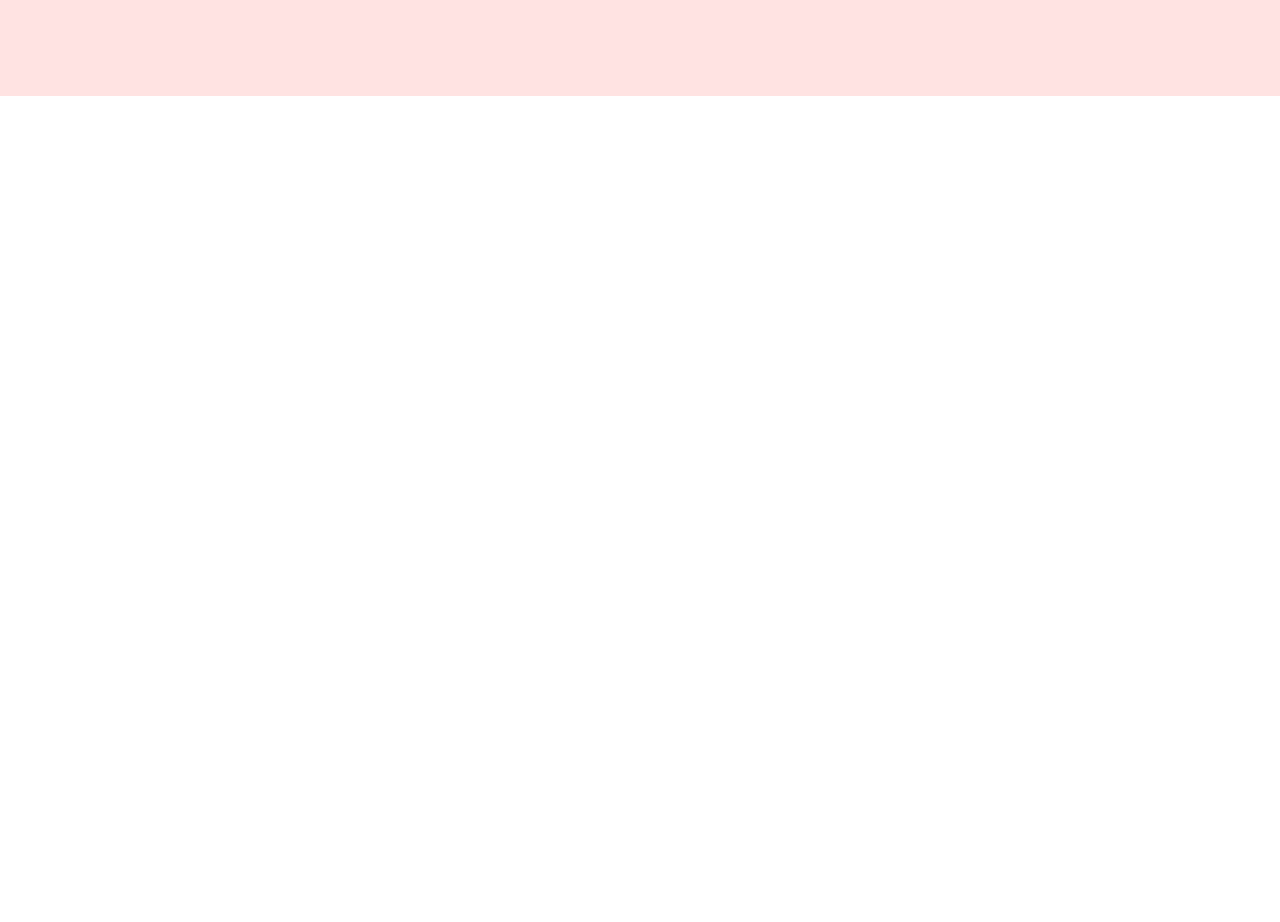
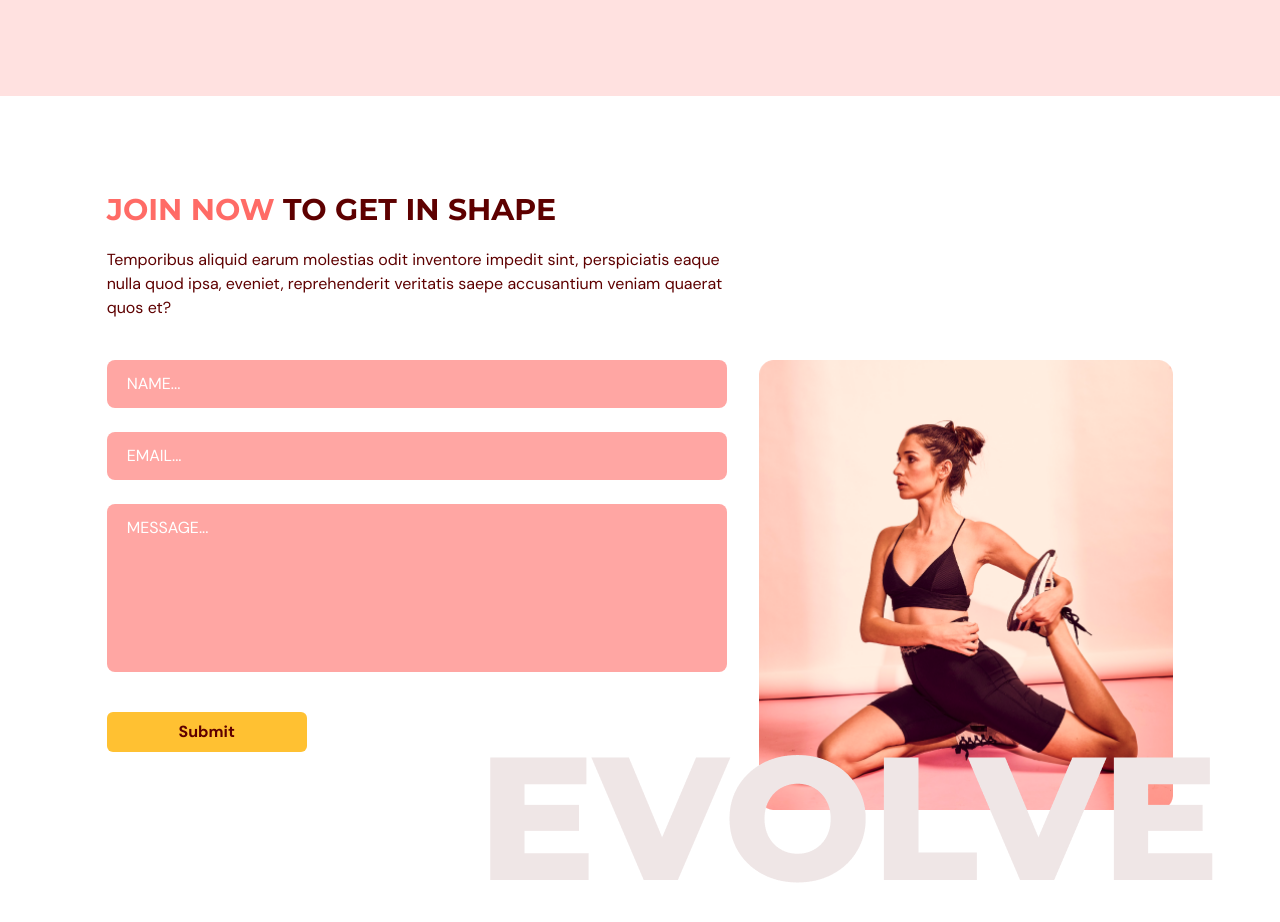
Before and after one commit to laveosa/evogym, a React app: page / in a window 1280 px wide. Shown: the part 2945-3867 px from the top of the page. Before the commit the page ends 3041 px from the top, so only its background shows below. Built offline with nearby package versions, Linux system fonts and the light colour scheme; the HTML template or start-up script is replaced by a standard one.

Commit message:
(ContactUs) Create new scene

```diff
--- a/package.json
+++ b/package.json
@@ -14,7 +14,8 @@
     "framer-motion": "^11.5.6",
     "react": "^18.3.1",
     "react-anchor-link-smooth-scroll": "^1.0.12",
-    "react-dom": "^18.3.1"
+    "react-dom": "^18.3.1",
+    "react-hook-form": "^7.53.0"
   },
   "devDependencies": {
     "@eslint/js": "^9.9.0",
--- a/src/App.tsx
+++ b/src/App.tsx
@@ -6,6 +6,7 @@ import Home from "./scenes/home";
 import Benefits from "./scenes/benefits/Benefits";
 import GraphicArticle from "./scenes/graphic-article/GraphicArticle";
 import OurClasses from "./scenes/our-classes/OurClasses";
+import ContactUs from "./scenes/contact-us/ContactUs";
 
 function App() {
   const [selectedPage, setSelectedPage] = useState<SelectedPage>(
@@ -40,6 +41,7 @@ function App() {
       <Benefits setSelectedPage={setSelectedPage} />
       <GraphicArticle setSelectedPage={setSelectedPage} />
       <OurClasses setSelectedPage={setSelectedPage} />
+      <ContactUs setSelectedPage={setSelectedPage} />
     </div>
   );
 }
--- /dev/null
+++ b/src/scenes/contact-us/ContactUs.tsx
@@ -0,0 +1,165 @@
+import { motion } from "framer-motion";
+import { useForm } from "react-hook-form";
+
+import { SelectedPage } from "@/shared/types";
+
+import ContactUsPageGraphic from "@/assets/ContactUsPageGraphic.png";
+import HText from "@/components/HText";
+import { p } from "framer-motion/client";
+
+type IContactUs = {
+  setSelectedPage: (value: SelectedPage) => void;
+};
+
+export default function ContactUs({ setSelectedPage }: IContactUs) {
+  const inputStyles =
+    "w-full rounded-lg bg-primary-300 px-5 py-3 placeholder-white";
+  const inputConfig = {
+    required: true,
+    min: 3,
+    max: 100,
+  };
+
+  const {
+    register,
+    trigger,
+    formState: { errors },
+  } = useForm();
+
+  function getInputErrorMsg(identifier) {
+    return (
+      <p className="absolute -bottom-6 text-primary-500">
+        {errors[identifier]?.type === "required" && "This input is requierd"}
+        {errors[identifier]?.type === "minLength" &&
+          "Min length need to be not less then 3 symbols"}
+        {errors[identifier]?.type === "maxLength" &&
+          "Max length need to be not more then 100 symbols"}
+      </p>
+    );
+  }
+
+  async function onSubmit(e: any) {
+    const isValid = await trigger();
+
+    if (!isValid) {
+      e.preventDefault();
+    }
+  }
+
+  return (
+    <section id={SelectedPage.ContactUs} className="mx-auto w-5/6 pt-24 pb-32">
+      <motion.div
+        onViewportEnter={() => setSelectedPage(SelectedPage.ContactUs)}
+      >
+        {/* HEADER */}
+        <motion.div
+          className="md:w-3/5"
+          initial="hidden"
+          whileInView="visible"
+          viewport={{ once: true, amount: 0.5 }}
+          transition={{ duration: 0.5 }}
+          variants={{
+            hidden: { opacity: 0, x: -50 },
+            visible: { opacity: 1, x: 0 },
+          }}
+        >
+          <HText>
+            <span className="text-primary-500 basis-3/5 font-montserrat text-3xl font-bold uppercase">
+              Join now{" "}
+            </span>
+            to get in shape
+          </HText>
+          <motion.div
+            initial={{ opacity: 0, x: -50 }}
+            whileInView={{ opacity: 1, x: 0 }}
+            viewport={{ once: true, amount: 0.5 }}
+            transition={{ delay: 0.2, duration: 0.5 }}
+          >
+            <p className="my-5">
+              Temporibus aliquid earum molestias odit inventore impedit sint,
+              perspiciatis eaque nulla quod ipsa, eveniet, reprehenderit
+              veritatis saepe accusantium veniam quaerat quos et?
+            </p>
+          </motion.div>
+        </motion.div>
+        {/* FORM AND IMAGE */}
+        <div className="mt-10 justify-between gap-8 md:flex">
+          <motion.div
+            className="mt-10 basis-3/5 md:mt-0"
+            initial="hidden"
+            whileInView="visible"
+            viewport={{ once: true, amount: 0.5 }}
+            transition={{ duration: 0.5 }}
+            variants={{
+              hidden: { opacity: 0, y: 50 },
+              visible: { opacity: 1, y: 0 },
+            }}
+          >
+            <form
+              className="flex flex-col gap-6"
+              method="POST"
+              action="https://formsubmit.co/840dc7a6339a3a34bedae74af85272dc"
+              target="_blank"
+              onSubmit={onSubmit}
+            >
+              <div className="relative flex">
+                <input
+                  type="text"
+                  placeholder="NAME..."
+                  className={inputStyles}
+                  {...register("name", inputConfig)}
+                />
+                {errors.name && getInputErrorMsg("name")}
+              </div>
+              <div className="relative flex">
+                <input
+                  type="email"
+                  placeholder="EMAIL..."
+                  className={inputStyles}
+                  {...register("email", {
+                    ...inputConfig,
+                    pattern: {
+                      value: /^[A-Z0-9._%+-]+@[A-Z0-9.-]+\.[A-Z]{2,}$/i,
+                      message: "Invalid email address",
+                    },
+                  })}
+                />
+                {errors.email && getInputErrorMsg("email")}
+              </div>
+              <div className="relative flex">
+                <textarea
+                  placeholder="MESSAGE..."
+                  rows={6}
+                  className={`${inputStyles} resize-none`}
+                  {...register("message", inputConfig)}
+                />
+                {errors.message && getInputErrorMsg("message")}
+              </div>
+              <button
+                type="submit"
+                className="cursor-pointer font-bold w-[200px] text-primary-transition duration-300 rounded-md bg-secondary-500 mt-4 px-6 py-2 hover:bg-primary-500 hover:text-white"
+              >
+                Submit
+              </button>
+            </form>
+          </motion.div>
+          <motion.div
+            className="relative mt-16 basis-2/5 md:mt-0 flex justify-center"
+            initial={{ opacity: 0, y: 30 }}
+            whileInView={{ opacity: 1, y: 0 }}
+            viewport={{ once: true, amount: 0.5 }}
+            transition={{ delay: 0.2, duration: 0.5 }}
+          >
+            <div className="md:before:content-evolvetext w-full before:absolute before:-bottom-20 before:-right-10 z-[-1]">
+              <img
+                className="w-full"
+                src={ContactUsPageGraphic}
+                alt="contact-ua-image"
+              />
+            </div>
+          </motion.div>
+        </div>
+      </motion.div>
+    </section>
+  );
+}
```
Also changed, not shown: 1 other file (tests, documents, lock files or other folders).
